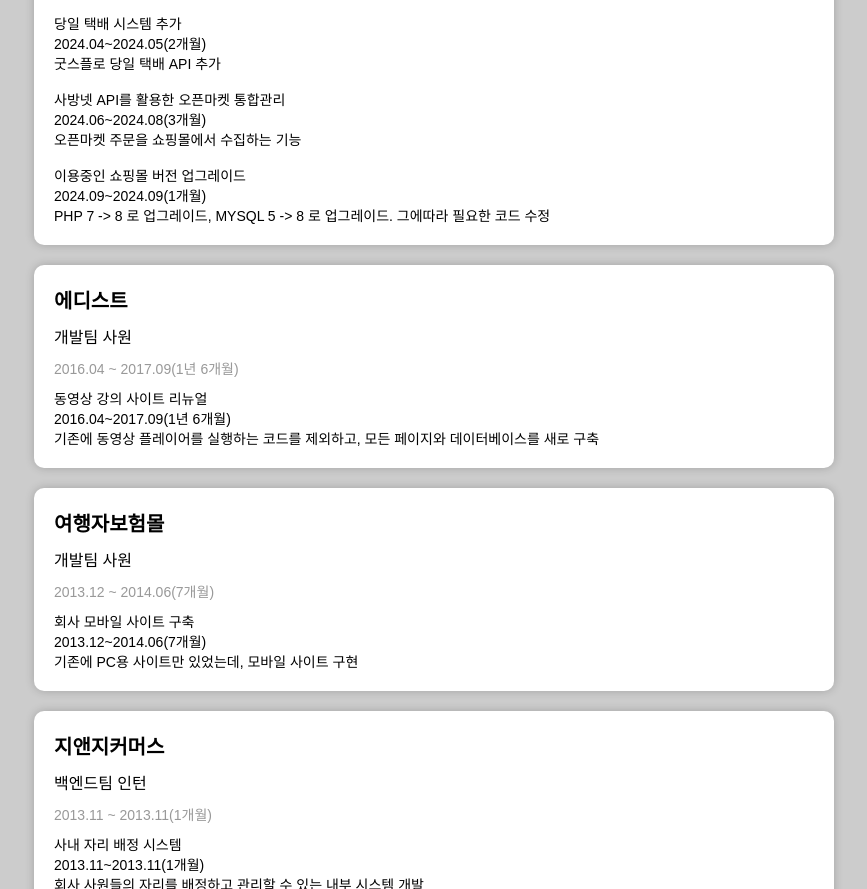
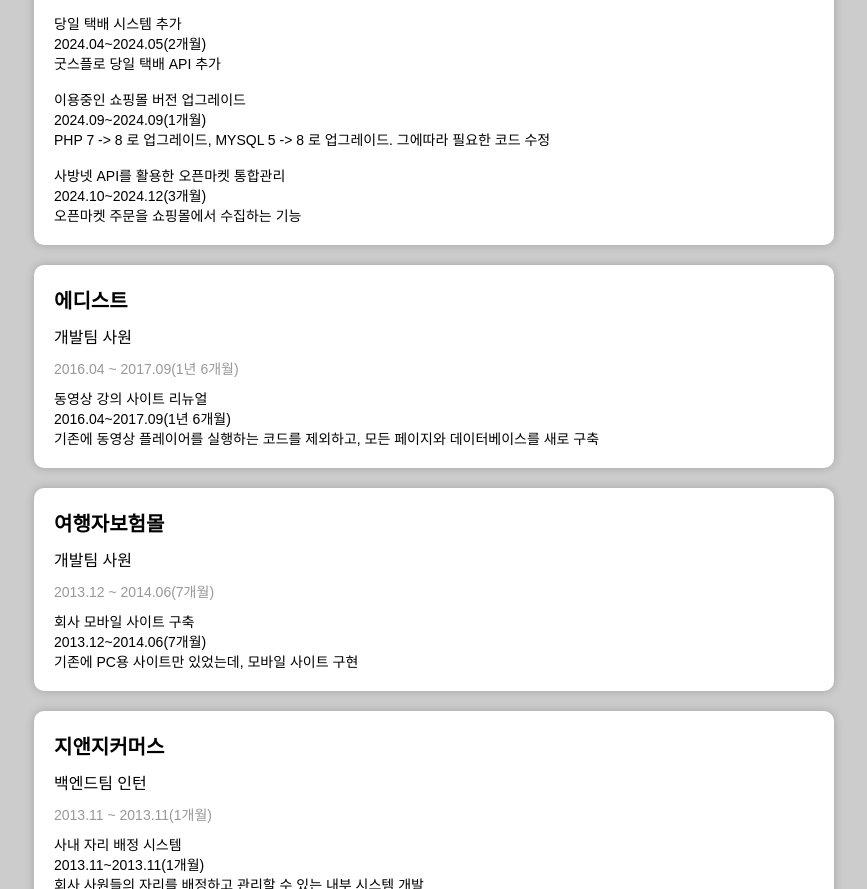
Before and after one commit to hencio/hencio.github.io, a plain HTML site: page index.html in a window 1280 px wide. Shown: the part 6823-7712 px from the top of the page, without its empty margins (206-1073 px from the left). Drawn offline with Linux system fonts and the light colour scheme.

Commit message:
Update index.html

```diff
--- a/index.html
+++ b/index.html
@@ -377,15 +377,15 @@ window.onscroll = function(){
 				</div>
 				<br>
 				<div>
-					사방넷 API를 활용한 오픈마켓 통합관리<br>
-					2024.06~2024.08(3개월)<br>
-					오픈마켓 주문을 쇼핑몰에서 수집하는 기능<br>
+					이용중인 쇼핑몰 버전 업그레이드<br>
+					2024.09~2024.09(1개월)<br>
+					PHP 7 -> 8 로 업그레이드, MYSQL 5 -> 8 로 업그레이드. 그에따라 필요한 코드 수정<br>
 				</div>
 				<br>
 				<div>
-					이용중인 쇼핑몰 버전 업그레이드<br>
-					2024.09~2024.09(1개월)<br>
-					PHP 7 -> 8 로 업그레이드, MYSQL 5 -> 8 로 업그레이드. 그에따라 필요한 코드 수정<br>
+					사방넷 API를 활용한 오픈마켓 통합관리<br>
+					2024.10~2024.12(3개월)<br>
+					오픈마켓 주문을 쇼핑몰에서 수집하는 기능<br>
 				</div>
 			</div>
 		</div>
```
